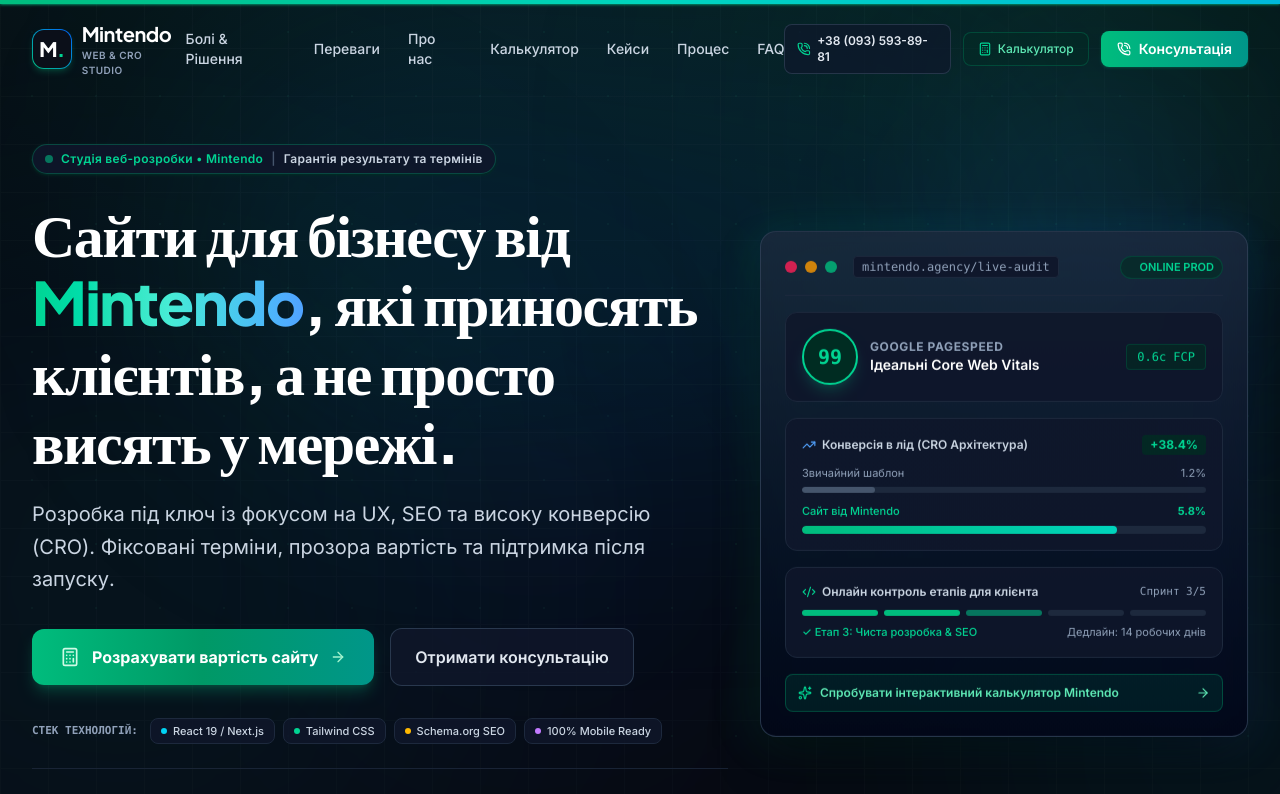
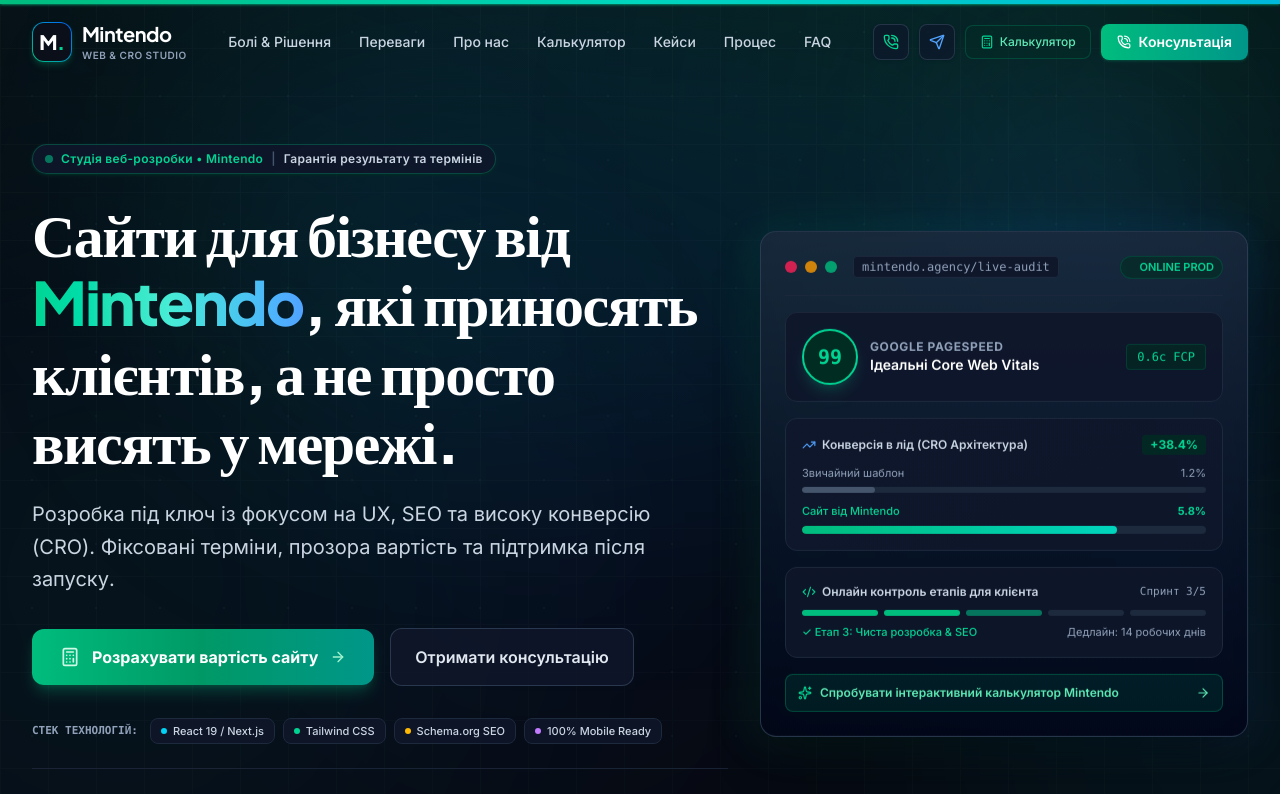
Before and after one commit to alexey436/Mintendo, a React (Vite) app: page / in a window 1280 px wide. Shown: the top 794 px of the page. Built offline with nearby package versions, Linux system fonts and the light colour scheme.

Commit message:
feat(nav): replace text buttons with icon-only CTAs
Consolidate navigation header space by converting phone and Telegram text buttons into icon-only links for a cleaner, more compact UI.

```diff
--- a/src/components/Navbar.tsx
+++ b/src/components/Navbar.tsx
@@ -77,28 +77,29 @@ export const Navbar: React.FC<NavbarProps> = ({
         </nav>
 
         {/* Desktop CTAs */}
-        <div className="hidden sm:flex items-center gap-3">
-          {/* Direct Phone link */}
+        <div className="hidden sm:flex items-center gap-2.5">
+          {/* Direct Phone link (icon only) */}
           <a
             href="tel:+380935938981"
-            className="hidden xl:inline-flex items-center gap-1.5 px-3 py-2 text-xs font-semibold text-slate-200 hover:text-white bg-slate-900/70 hover:bg-slate-800 border border-slate-700/70 rounded-lg transition-all"
+            id="nav-phone-btn"
+            className="inline-flex items-center justify-center w-9 h-9 text-emerald-400 hover:text-white bg-slate-900/70 hover:bg-emerald-500/20 border border-slate-700/70 hover:border-emerald-500/60 rounded-lg transition-all shadow-sm"
             title="Зателефонувати: +38 (093) 593-89-81"
+            aria-label="Зателефонувати: +38 (093) 593-89-81"
           >
-            <PhoneCall className="w-3.5 h-3.5 text-emerald-400" />
-            <span>+38 (093) 593-89-81</span>
+            <PhoneCall className="w-4 h-4" />
           </a>
 
-          {/* Quick Telegram link */}
+          {/* Quick Telegram link (icon only) */}
           <a
             href="https://t.me/mintendo_studio"
             target="_blank"
             rel="noopener noreferrer"
             id="nav-telegram-btn"
-            className="hidden 2xl:inline-flex items-center gap-1.5 px-3 py-2 text-xs font-medium text-slate-300 hover:text-white bg-slate-900/60 hover:bg-slate-800 border border-slate-700/60 rounded-lg transition-all"
-            title="Швидкий чат у Telegram"
+            className="inline-flex items-center justify-center w-9 h-9 text-blue-400 hover:text-white bg-slate-900/70 hover:bg-blue-500/20 border border-slate-700/70 hover:border-blue-500/60 rounded-lg transition-all shadow-sm"
+            title="Швидкий чат у Telegram (@mintendo_studio)"
+            aria-label="Чат у Telegram: @mintendo_studio"
           >
-            <Send className="w-3.5 h-3.5 text-blue-400" />
-            <span>Telegram чат</span>
+            <Send className="w-4 h-4" />
           </a>
 
           {/* Calculator direct trigger */}
```
